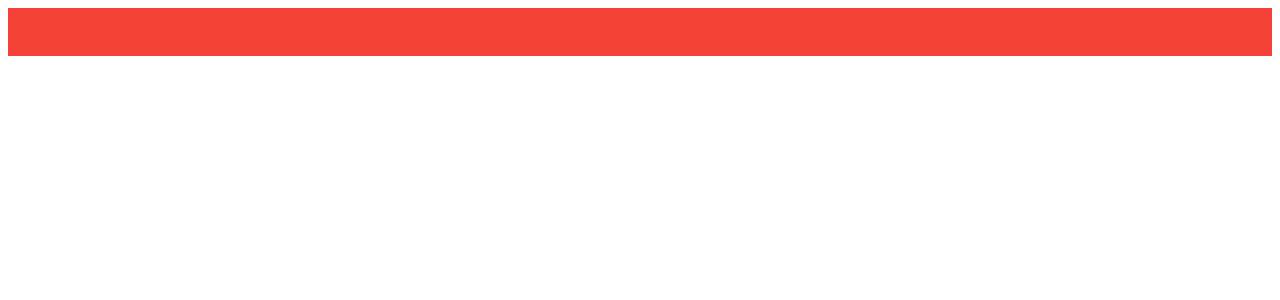
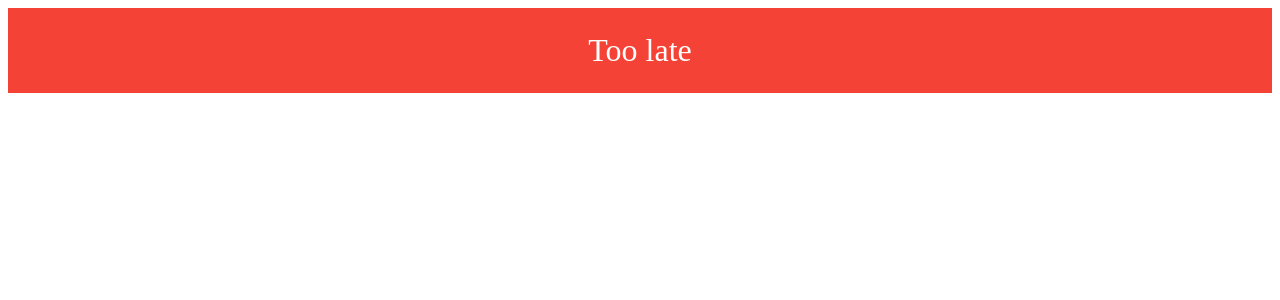
Before and after one commit to SuhairZain/click-me-up, a React app: page / in a window 1280 px wide. Shown: the top 300 px of the page. Built offline with nearby package versions, Linux system fonts and the light colour scheme.

Commit message:
Added game logic

```diff
--- a/src/App.jsx
+++ b/src/App.jsx
@@ -1,6 +1,11 @@
 import React, { Component } from "react";
 
 import { COLOR_BG, COLOR_TEXT } from "./utils/colors.js";
+
+const halfScreenStyle = {
+  alignSelf: "stretch",
+  flex: 1
+};
 
 const styles = {
   root: {
@@ -8,19 +13,137 @@ const styles = {
     backgroundColor: COLOR_BG,
     display: "flex",
     flex: 1,
+    flexDirection: "column",
     justifyContent: "center",
     padding: 24
+  },
+  halfScreensContainer: {
+    alignSelf: "stretch",
+    display: "flex",
+    flex: 1
+  },
+  halfScreenHidden: {
+    ...halfScreenStyle,
+    backgroundColor: "transparent"
+  },
+  halfScreenShown: {
+    ...halfScreenStyle,
+    backgroundColor: "white"
+  },
+  resultText: {
+    color: "white",
+    fontSize: "2em"
   }
 };
 
 class App extends Component {
   constructor() {
     super();
-    this.state = {};
+
+    this.state = {
+      shownHalf: "waiting",
+      result: undefined
+    };
   }
 
+  getShowTime = () => {
+    return (1 + Math.random() * 2) * 1000;
+  };
+
+  componentDidMount() {
+    this.startShowTimer();
+  }
+
+  startShowTimer = () => {
+    this.showTimer = setTimeout(() => {
+      this.setState(state => ({
+        ...state,
+        shownHalf: Math.random() < 0.5 ? "left" : "right",
+        result: undefined
+      }));
+      this.startHideTimer();
+    }, this.getShowTime());
+  };
+
+  startHideTimer = () => {
+    this.hideTimer = setTimeout(() => {
+      this.setState(
+        state => ({
+          ...state,
+          shownHalf: "hidden",
+          result: "late"
+        }),
+        () => {
+          this.startShowTimer();
+        }
+      );
+    }, 1000);
+  };
+
+  getStatusText = status => {
+    switch (status) {
+      case "correct":
+        return "Oh Hoy!";
+      case "incorrect":
+        return "Nah! That wasn’t it";
+      case "late":
+        return "Too late";
+      case "early":
+        return "Have some patience!";
+      default:
+        return "";
+    }
+  };
+
+  getStyleForHalf = half =>
+    this.state.shownHalf && this.state.shownHalf === half
+      ? styles.halfScreenShown
+      : styles.halfScreenHidden;
+
+  getResultForClick = (currentHalf, clickedHalf) => {
+    switch (currentHalf) {
+      case "waiting":
+        return "early";
+      case "hidden":
+        return "late";
+      case "left":
+        return clickedHalf === "left" ? "correct" : "incorrect";
+      case "right":
+        return clickedHalf === "right" ? "correct" : "incorrect";
+      default:
+        console.error("Unknown state");
+    }
+  };
+
+  onClickContainer = event => {
+    const clickedHalf = event.pageX < window.innerWidth / 2 ? "left" : "right";
+    this.showTimer && clearTimeout(this.showTimer);
+    this.hideTimer && clearTimeout(this.hideTimer);
+    this.setState(
+      state => ({
+        ...state,
+        shownHalf: "waiting",
+        result: this.getResultForClick(state.shownHalf, clickedHalf)
+      }),
+      () => {
+        this.startShowTimer();
+      }
+    );
+  };
+
   render() {
-    return <div style={styles.root} />;
+    const { shownHalf } = this.state;
+    return (
+      <div onClick={this.onClickContainer} style={styles.root}>
+        <div style={styles.halfScreensContainer}>
+          <div style={this.getStyleForHalf("left")} />
+          <div style={this.getStyleForHalf("right")} />
+        </div>
+        <span style={styles.resultText}>
+          {this.getStatusText(this.state.result)}
+        </span>
+      </div>
+    );
   }
 }
 
```
